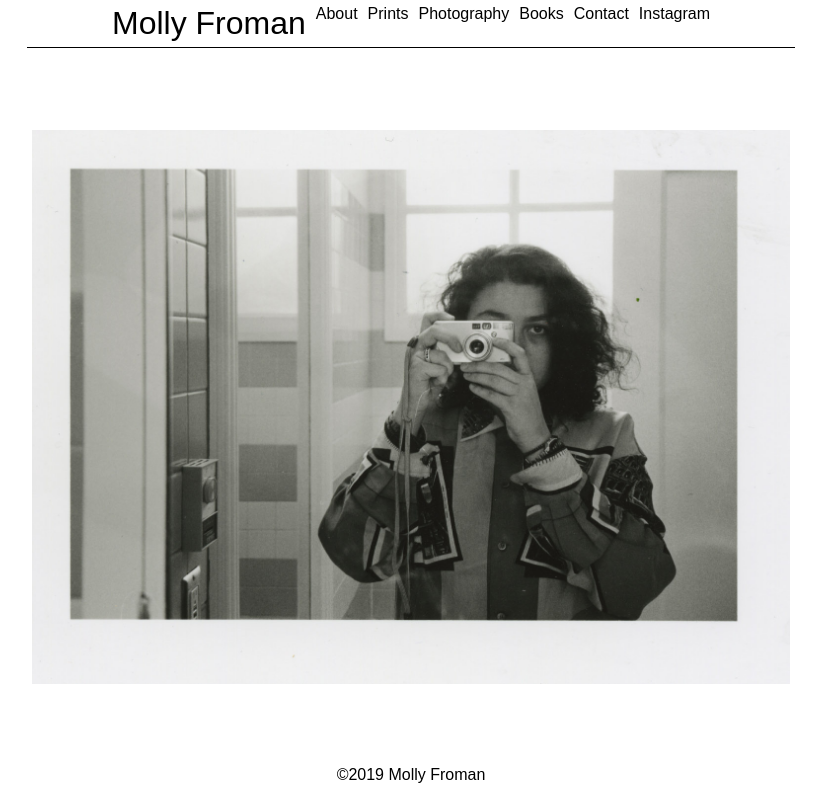
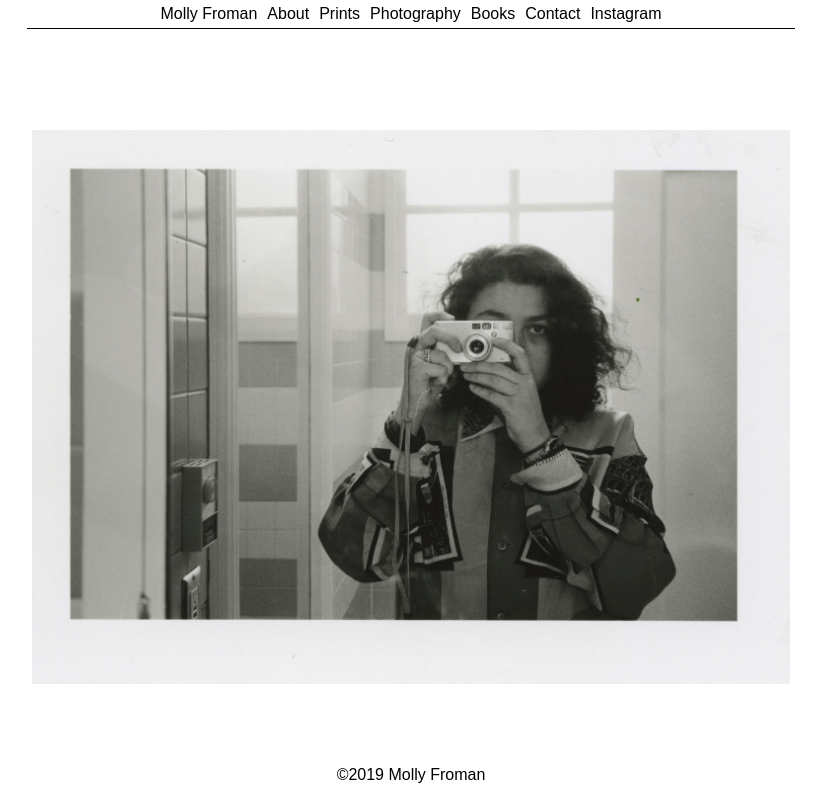
Before and after one commit to fromanm/fromanm.github.io, a plain HTML site: page index.html in a window 1280 px wide. Shown: the whole page, without its empty margins (229-1050 px from the left). Drawn offline with Linux system fonts and the light colour scheme; a web font is replaced by a local one.

Commit message:
Update website.css

```diff
--- a/website.css
+++ b/website.css
@@ -15,9 +15,6 @@ span{
 a{
     color:black;
     text-decoration: none;
-}
-#homebutton{
-    font-size: 200%;
 }
 a:visited{
     color: black;
```
